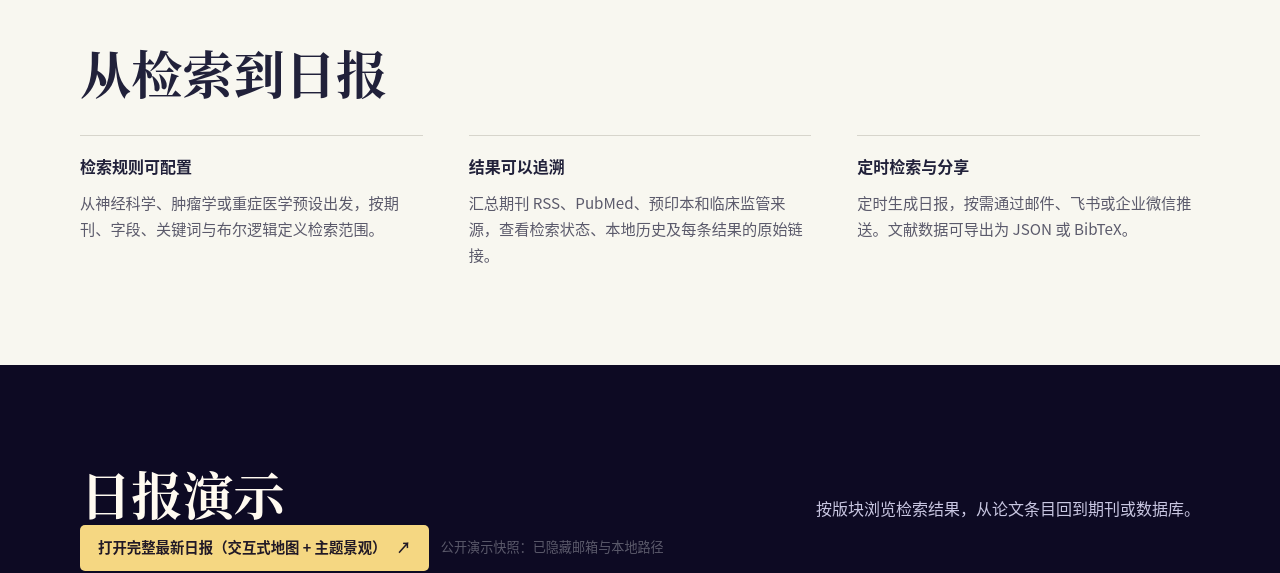
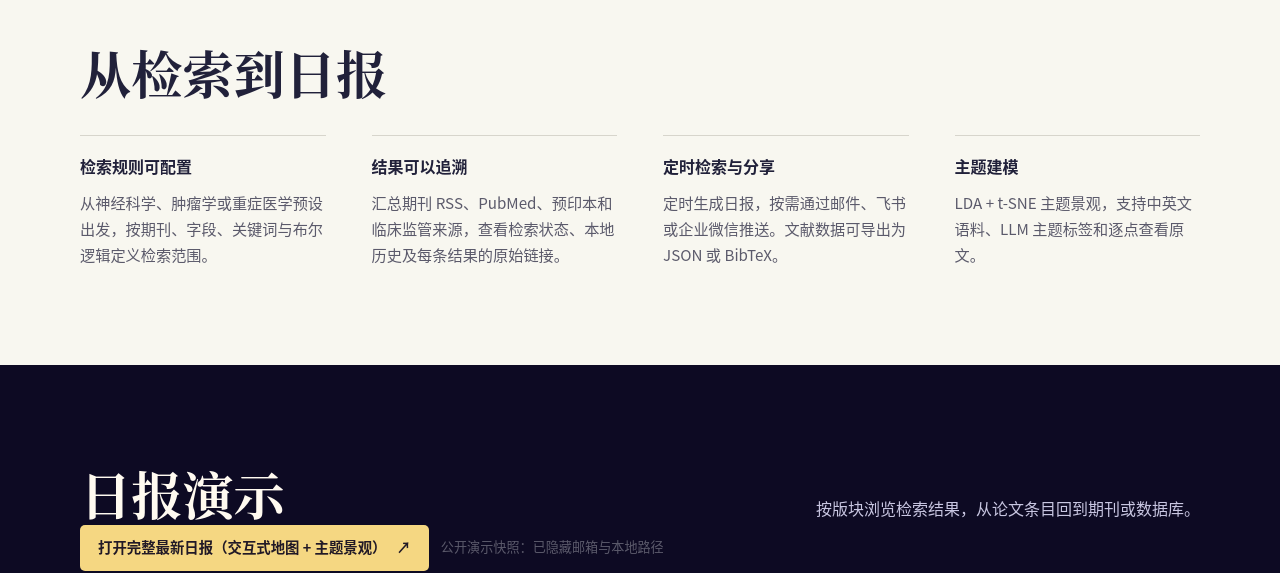
Before and after one commit to Koalalive/neurodaily, a plain HTML site: page docs/index.html in a window 1280 px wide. Shown: the part 720-1293 px from the top of the page. Drawn offline with Linux system fonts and the light colour scheme.

Commit message:
docs: feature LDA topic landscape on website

```diff
--- a/docs/index.html
+++ b/docs/index.html
@@ -63,6 +63,10 @@
         <div>
           <dt data-i18n="feature3_title">定时检索与分享</dt>
           <dd data-i18n="feature3_body">定时生成日报，按需通过邮件、飞书或企业微信推送。文献数据可导出为 JSON 或 BibTeX。</dd>
+        </div>
+        <div>
+          <dt data-i18n="feature4_title">主题建模</dt>
+          <dd data-i18n="feature4_body">LDA + t-SNE 主题景观，支持中英文语料、LLM 主题标签和逐点查看原文。</dd>
         </div>
       </dl>
     </section>
--- a/docs/site.css
+++ b/docs/site.css
@@ -111,7 +111,7 @@ h2 { font-size: clamp(2rem, 4vw, 3.3rem); line-height: 1.2; }
 h3 { font-size: 1.04rem; line-height: 1.5; }
 .feature-grid, .install-grid {
   display: grid;
-  grid-template-columns: repeat(3, minmax(0, 1fr));
+  grid-template-columns: repeat(4, minmax(0, 1fr));
   gap: clamp(20px, 3.6vw, 46px);
   margin: 32px 0 0;
 }
--- a/docs/site.js
+++ b/docs/site.js
@@ -29,6 +29,8 @@
       feature2_body: "汇总期刊 RSS、PubMed、预印本和临床监管来源，查看检索状态、本地历史及每条结果的原始链接。",
       feature3_title: "定时检索与分享",
       feature3_body: "定时生成日报，按需通过邮件、飞书或企业微信推送。文献数据可导出为 JSON 或 BibTeX。",
+      feature4_title: "主题建模",
+      feature4_body: "LDA + t-SNE 主题景观，支持中英文语料、LLM 主题标签和逐点查看原文。",
       demo_title: "日报演示",
       demo_desc: "按版块浏览检索结果，从论文条目回到期刊或数据库。",
       demo_caption: "本地离线演示 · 神经科学预设",
@@ -82,6 +84,8 @@
       feature2_body: "Aggregates journal RSS, PubMed, preprints and regulatory sources; inspect source health, local history and original links.",
       feature3_title: "Scheduled search and sharing",
       feature3_body: "Generate on schedule and share by email, Feishu or WeCom. Export literature as JSON or BibTeX.",
+      feature4_title: "Topic modeling",
+      feature4_body: "LDA + t-SNE topic landscape with bilingual text, LLM labels and point-level source links.",
       demo_title: "Digest demo",
       demo_desc: "Browse by section and follow each paper back to its journal or database.",
       demo_caption: "Offline local demo · Neuroscience preset",
@@ -135,6 +139,8 @@
       feature2_body: "RSS журналов, PubMed, препринты и регуляторные источники; статус источников, локальная история и ссылки на оригиналы.",
       feature3_title: "Расписание и публикация",
       feature3_body: "Формируйте дайджест по расписанию и отправляйте по почте, в Feishu или WeCom. Экспорт в JSON или BibTeX.",
+      feature4_title: "Тематическое моделирование",
+      feature4_body: "Тематический ландшафт LDA + t-SNE: двуязычный корпус, метки LLM и ссылки на источники.",
       demo_title: "Демо дайджеста",
       demo_desc: "Просматривайте по разделам и переходите от статьи к журналу или базе данных.",
       demo_caption: "Локальное офлайн-демо · пресет Neuroscience",
```
Also changed, not shown: README.md.
